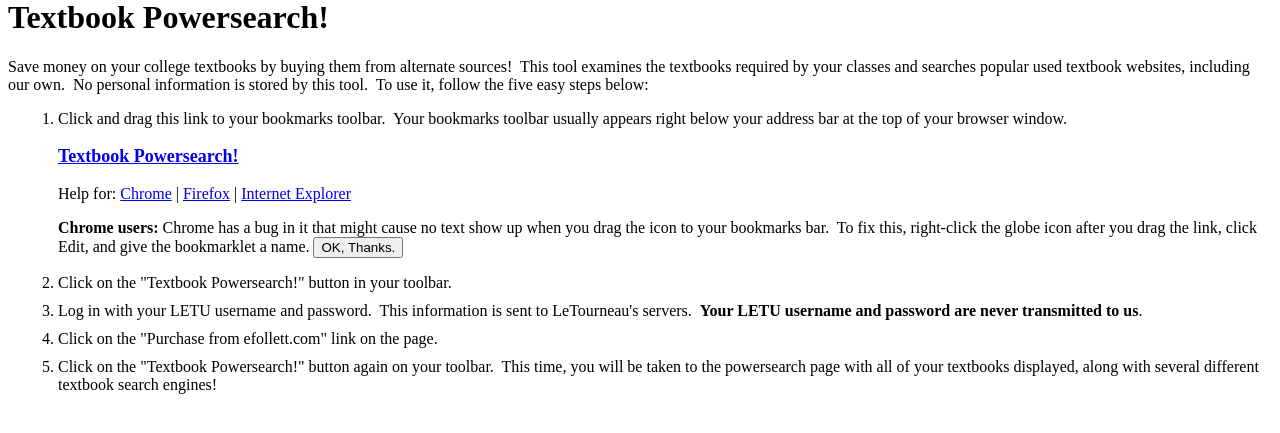
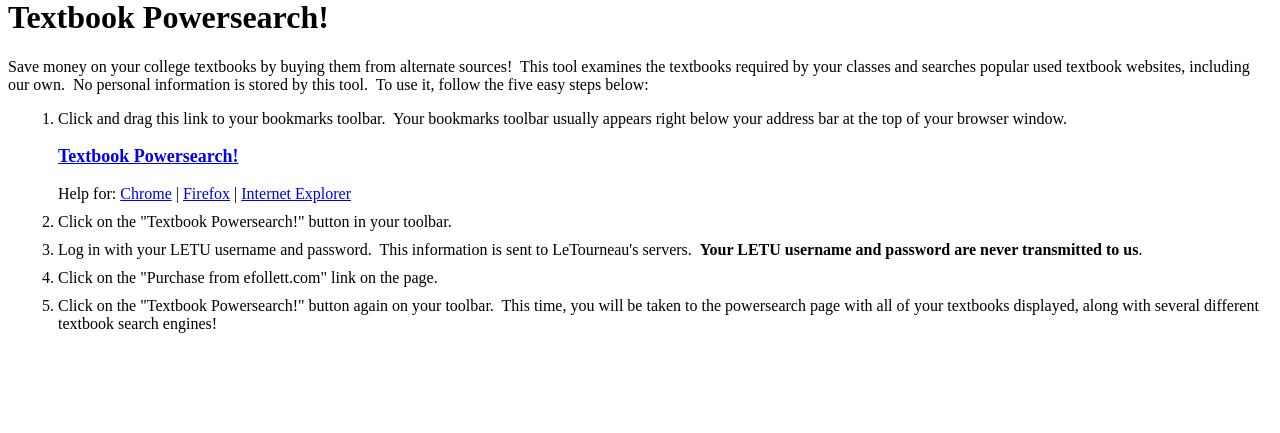
Before and after one commit to dustinsoftware/Campusbullet, a PHP site: template application/views/powersearch.php in a window 1280 px wide. Shown: the part 253-686 px from the top of the page. Run offline with PHP 8.4, Linux system fonts and the light colour scheme; the template is opened without the code that fills it, so the values that code supplies are empty; settings files or empty folders that the repository lacks are supplied; some libraries are stand-ins or nearby versions.

Commit message:
php bug for eregi fixed
git-svn-id: file:///home/dustin/repo/trunk@122 12712c27-1255-564a-9dae-badfe56b58dc

```diff
--- a/application/views/powersearch.php
+++ b/application/views/powersearch.php
@@ -117,11 +117,6 @@
 	Help for: <a href="http://www.google.com/support/chrome/bin/answer.py?answer=95745" target="_blank">Chrome</a> |
 	<a href="http://support.mozilla.com/en-US/kb/Bookmarks%20Toolbar" target="_blank">Firefox</a> |
 	<a href="http://windows.microsoft.com/en-US/windows-vista/Show-or-hide-the-Favorites-bar-in-Internet-Explorer-8" target="_blank">Internet Explorer</a>
-	<? if (eregi("chrome", $_SERVER['HTTP_USER_AGENT'])): ?>
-	<p class="info" id="notice"><strong>Chrome users:</strong> Chrome has a bug in it that might cause no text show up when you drag the icon to your
-	bookmarks bar.&nbsp; To fix this, right-click the globe icon after you drag the link, click Edit, and give the bookmarklet a name.
-	<input type="button" value="OK, Thanks." onclick="javascript:hidenotice()"></p>
-	<? endif; ?>
 	</li>
 	<li>Click on the "Textbook Powersearch!" button in your toolbar.</li>
 	<li>Log in with your LETU username and password.&nbsp; This information is
```
